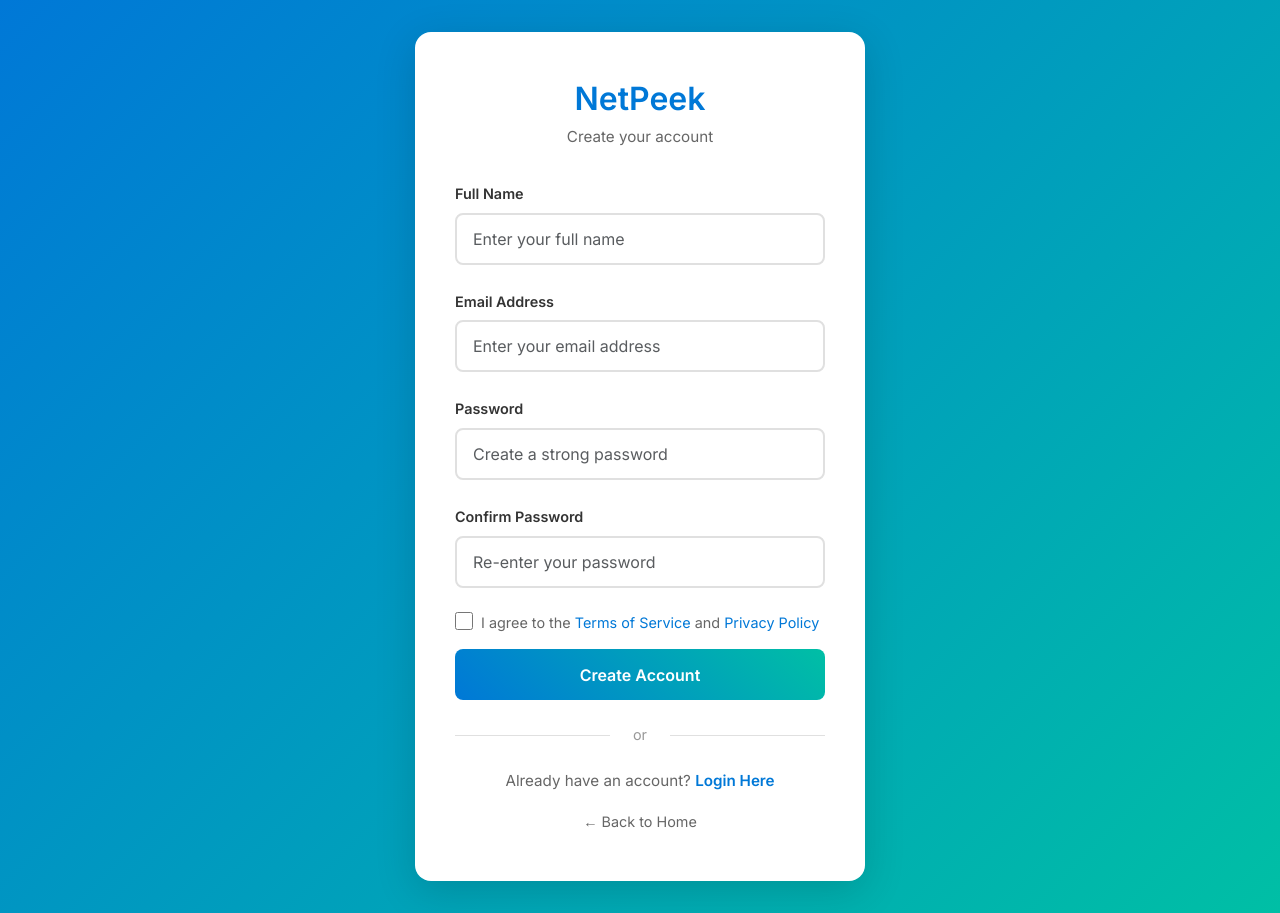
After one commit to divesh-bhakari/NetPeek, a Flask app: template backend/templates/registration.html in a window 1280 px wide. The commit adds this page. Run offline with Flask 3, Linux system fonts and the light colour scheme; the template is opened without the code that fills it, so the values that code supplies are empty.

Commit message:
added login and registration

```diff
--- /dev/null
+++ b/backend/templates/registration.html
@@ -0,0 +1,324 @@
+<!DOCTYPE html>
+<html lang="en">
+<head>
+<meta charset="UTF-8">
+<title>Register | NetPeek</title>
+<meta name="viewport" content="width=device-width, initial-scale=1.0">
+
+<!-- Bootstrap -->
+<link href="https://cdn.jsdelivr.net/npm/bootstrap@5.3.0/dist/css/bootstrap.min.css" rel="stylesheet">
+<link href="https://fonts.googleapis.com/css2?family=Inter:wght@400;600&display=swap" rel="stylesheet">
+
+<style>
+body {
+background: linear-gradient(135deg, #0078d7 0%, #00bfa5 100%);
+color: #222;
+font-family: 'Inter', sans-serif;
+margin: 0;
+padding: 0;
+min-height: 100vh;
+display: flex;
+align-items: center;
+justify-content: center;
+}
+
+.register-container {
+background: #ffffff;
+border-radius: 16px;
+padding: 3rem 2.5rem;
+box-shadow: 0 10px 40px rgba(0,0,0,0.15);
+max-width: 450px;
+width: 100%;
+margin: 2rem;
+}
+
+.logo-section {
+text-align: center;
+margin-bottom: 2rem;
+}
+
+.logo-section h1 {
+font-size: 2rem;
+font-weight: 700;
+color: #0078d7;
+margin-bottom: 0.5rem;
+}
+
+.logo-section p {
+color: #666;
+font-size: 0.95rem;
+}
+
+.form-group {
+margin-bottom: 1.5rem;
+}
+
+.form-label {
+font-weight: 600;
+color: #333;
+margin-bottom: 0.5rem;
+font-size: 0.9rem;
+}
+
+.form-control {
+padding: 0.75rem 1rem;
+border: 2px solid #e0e0e0;
+border-radius: 8px;
+font-size: 1rem;
+transition: all 0.3s;
+}
+
+.form-control:focus {
+border-color: #0078d7;
+box-shadow: 0 0 0 3px rgba(0, 120, 215, 0.1);
+outline: none;
+}
+
+.btn-register {
+width: 100%;
+background: linear-gradient(45deg, #0078d7, #00bfa5);
+color: white;
+border: none;
+padding: 0.85rem;
+border-radius: 8px;
+font-weight: 600;
+font-size: 1rem;
+cursor: pointer;
+transition: all 0.3s;
+margin-top: 1rem;
+}
+
+.btn-register:hover {
+transform: translateY(-2px);
+box-shadow: 0 6px 20px rgba(0, 120, 215, 0.3);
+opacity: 0.95;
+}
+
+.divider {
+text-align: center;
+margin: 1.5rem 0;
+color: #999;
+font-size: 0.9rem;
+position: relative;
+}
+
+.divider::before,
+.divider::after {
+content: "";
+position: absolute;
+top: 50%;
+width: 42%;
+height: 1px;
+background: #e0e0e0;
+}
+
+.divider::before {
+left: 0;
+}
+
+.divider::after {
+right: 0;
+}
+
+.login-link {
+text-align: center;
+margin-top: 1.5rem;
+color: #666;
+font-size: 0.95rem;
+}
+
+.login-link a {
+color: #0078d7;
+text-decoration: none;
+font-weight: 600;
+}
+
+.login-link a:hover {
+text-decoration: underline;
+}
+
+.back-home {
+text-align: center;
+margin-top: 1rem;
+}
+
+.back-home a {
+color: #666;
+text-decoration: none;
+font-size: 0.9rem;
+transition: color 0.3s;
+}
+
+.back-home a:hover {
+color: #0078d7;
+}
+
+.terms-checkbox {
+display: flex;
+align-items: flex-start;
+gap: 0.5rem;
+margin-top: 1rem;
+font-size: 0.9rem;
+color: #666;
+}
+
+.terms-checkbox input[type="checkbox"] {
+margin: 0;
+width: 18px;
+height: 18px;
+accent-color: #0078d7;
+}
+
+.terms-checkbox a {
+color: #0078d7;
+text-decoration: none;
+}
+
+.terms-checkbox a:hover {
+text-decoration: underline;
+}
+
+.password-strength {
+margin-top: 0.5rem;
+font-size: 0.8rem;
+}
+
+.strength-weak {
+color: #dc3545;
+}
+
+.strength-medium {
+color: #ffc107;
+}
+
+.strength-strong {
+color: #28a745;
+}
+</style>
+</head>
+
+<body>
+
+<div class="register-container">
+<div class="logo-section">
+<h1>NetPeek</h1>
+<p>Create your account</p>
+</div>
+
+<form id="registerForm">
+<div class="form-group">
+<label class="form-label" for="fullName">Full Name</label>
+<input type="text" class="form-control" id="fullName" placeholder="Enter your full name" required>
+</div>
+
+<div class="form-group">
+<label class="form-label" for="email">Email Address</label>
+<input type="email" class="form-control" id="email" placeholder="Enter your email address" required>
+</div>
+
+<div class="form-group">
+<label class="form-label" for="password">Password</label>
+<input type="password" class="form-control" id="password" placeholder="Create a strong password" required>
+<div id="passwordStrength" class="password-strength"></div>
+</div>
+
+<div class="form-group">
+<label class="form-label" for="confirmPassword">Confirm Password</label>
+<input type="password" class="form-control" id="confirmPassword" placeholder="Re-enter your password" required>
+</div>
+
+<div class="terms-checkbox">
+<input type="checkbox" id="terms" required>
+<label for="terms">I agree to the <a href="#">Terms of Service</a> and <a href="#">Privacy Policy</a></label>
+</div>
+
+<button type="submit" class="btn-register">Create Account</button>
+
+<div class="divider">or</div>
+
+<div class="login-link">
+Already have an account? <a href="login.html">Login Here</a>
+</div>
+
+<div class="back-home">
+<a href="index.html">← Back to Home</a>
+</div>
+</form>
+</div>
+
+<script>
+const passwordField = document.getElementById('password');
+const confirmPasswordField = document.getElementById('confirmPassword');
+const passwordStrength = document.getElementById('passwordStrength');
+
+// Password strength indicator
+passwordField.addEventListener('input', function() {
+const password = this.value;
+let strength = '';
+let className = '';
+
+if (password.length === 0) {
+strength = '';
+className = '';
+} else if (password.length < 6) {
+strength = 'Weak password - too short';
+className = 'strength-weak';
+} else if (password.length < 8 || !/(?=.*[a-z])(?=.*[A-Z])(?=.*\d)/.test(password)) {
+strength = 'Medium strength - add numbers and mixed case';
+className = 'strength-medium';
+} else {
+strength = 'Strong password';
+className = 'strength-strong';
+}
+
+passwordStrength.textContent = strength;
+passwordStrength.className = `password-strength ${className}`;
+});
+
+// Form submission
+document.getElementById('registerForm').addEventListener('submit', function(e) {
+e.preventDefault();
+
+const fullName = document.getElementById('fullName').value;
+const email = document.getElementById('email').value;
+const password = document.getElementById('password').value;
+const confirmPassword = document.getElementById('confirmPassword').value;
+const terms = document.getElementById('terms').checked;
+
+// Validation
+if (!fullName || !email || !password || !confirmPassword) {
+alert('Please fill in all fields');
+return;
+}
+
+if (password !== confirmPassword) {
+alert('Passwords do not match');
+return;
+}
+
+if (password.length < 6) {
+alert('Password must be at least 6 characters long');
+return;
+}
+
+if (!terms) {
+alert('Please accept the Terms of Service and Privacy Policy');
+return;
+}
+
+// Email validation
+const emailRegex = /^[^\s@]+@[^\s@]+\.[^\s@]+$/;
+if (!emailRegex.test(email)) {
+alert('Please enter a valid email address');
+return;
+}
+
+alert('Registration functionality will be implemented with backend integration.');
+// Here you would typically send data to your backend
+// For now, redirect to login page
+// window.location.href = 'login.html';
+});
+</script>
+
+</body>
+</html>
```
Also changed, not shown: backend/templates/index.html (+42 -0 lines), backend/templates/login.html (added, +228 -0 lines).
